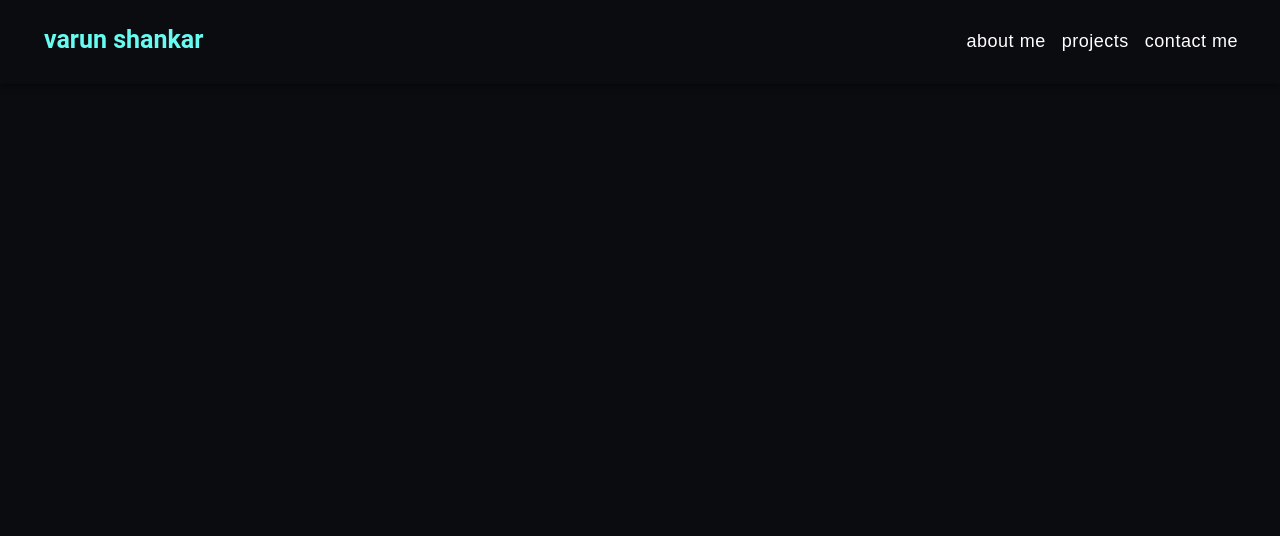
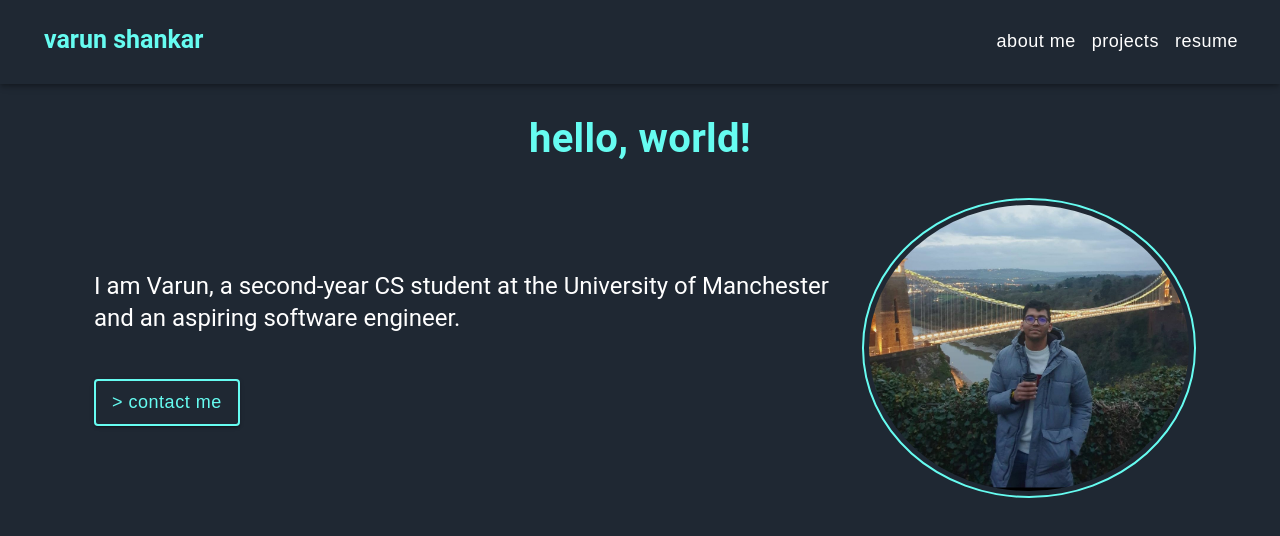
Before and after one commit to v8runn/personal-portfolio, a React (Create React App) app in the folder client/: page / in a window 1280 px wide. Shown: the top 536 px of the page. Built offline with nearby package versions, Linux system fonts and the light colour scheme.

Commit message:
add about page and change background color

```diff
--- /dev/null
+++ b/client/src/About.tsx
@@ -0,0 +1,68 @@
+import Image from "./varun.jpg";
+import { Container, Button, Box, Typography } from "@material-ui/core";
+import { makeStyles } from "@material-ui/core/styles";
+
+const useStyles = makeStyles(() => ({
+    root: {
+        background: "#1f2833",
+        padding: "50px"
+    },
+    title: {
+        color: "#66fcf1",
+        fontWeight: "bold",
+        fontSize: "40px"
+    },
+    media: {
+        width: "30%",
+        padding: "5px",
+        borderRadius: "50%",
+        border: "2px solid #66fcf1",
+    },
+    info: {
+        marginRight: "10px",
+        fontSize: "25px",
+        padding: "10px"
+    },
+    box: {
+        padding: "10px",
+        color: "white",
+        marginTop: "25px"
+    },
+    btn: {
+        textTransform: "lowercase",
+        fontFamily: "'Montserrat', sans-serif",
+        fontSize: "18px",
+        '&:hover': {
+            background: "white",
+            color: "black"
+        },
+        marginTop: "45px",
+        background: "#1f2833",
+        color: "#66fcf1",
+        border: "2px solid #66fcf1"
+    }
+}))
+
+export default function About ()
+{
+    const classes = useStyles();
+
+    return (
+        <div className={classes.root}>
+            <Container>
+            <Typography variant="h4" align="center" className={classes.title}>
+                hello, world!
+            </Typography>
+            <Box display="flex" flexDirection="row" alignItems="center" className={classes.box}>
+                <div className={classes.info}>
+                <Typography variant="h5">
+                    I am Varun, a second-year CS student at the University of Manchester and an aspiring software engineer.
+                </Typography>
+                <Button variant="contained" className={classes.btn}> &gt; contact me</Button>
+                </div>
+                <img src={Image} className={classes.media}></img>
+            </Box>
+            </Container>
+        </div>
+    )
+}
--- a/client/src/App.tsx
+++ b/client/src/App.tsx
@@ -1,5 +1,6 @@
 import './styles.css';
 import Navbar from './Navbar'
+import About from './About'
 import { CssBaseline, createTheme, responsiveFontSizes } from '@material-ui/core';
 
 let theme = createTheme({
@@ -20,6 +21,7 @@ function App() {
     <div>
       <CssBaseline>
       <Navbar />
+      <About />
       </CssBaseline>
     </div>
   );
--- a/client/src/Navbar.tsx
+++ b/client/src/Navbar.tsx
@@ -1,7 +1,6 @@
 import { makeStyles } from "@material-ui/core/styles";
 import AppBar from "@material-ui/core/AppBar";
 import Toolbar from "@material-ui/core/Toolbar";
-import Box from "@material-ui/core/Box";
 import Button from "@material-ui/core/Button";
 import Grid from "@material-ui/core/Grid";
 import { Typography } from "@material-ui/core";
@@ -11,7 +10,7 @@ const useStyles = makeStyles((theme) => ({
         flexGrow: 1
     },
     nav: {
-        background: "#0b0c10",
+        background: "#1f2833",
         padding: "10px"
     },
     title: {
@@ -61,7 +60,7 @@ export default function Navbar ()
                                         Projects
                                     </Button>
                                     <Button color="inherit" className={classes.btn}>
-                                        Contact Me
+                                        resume
                                     </Button>
                                 </div>
                             </Grid>
--- a/client/src/styles.css
+++ b/client/src/styles.css
@@ -1,4 +1,4 @@
 html {
-    background-color: #0b0c10;
+    background-color: #1f2833;
     scroll-behavior: smooth;
 }
```
Also changed, not shown: client/src/varun.jpg (added).
